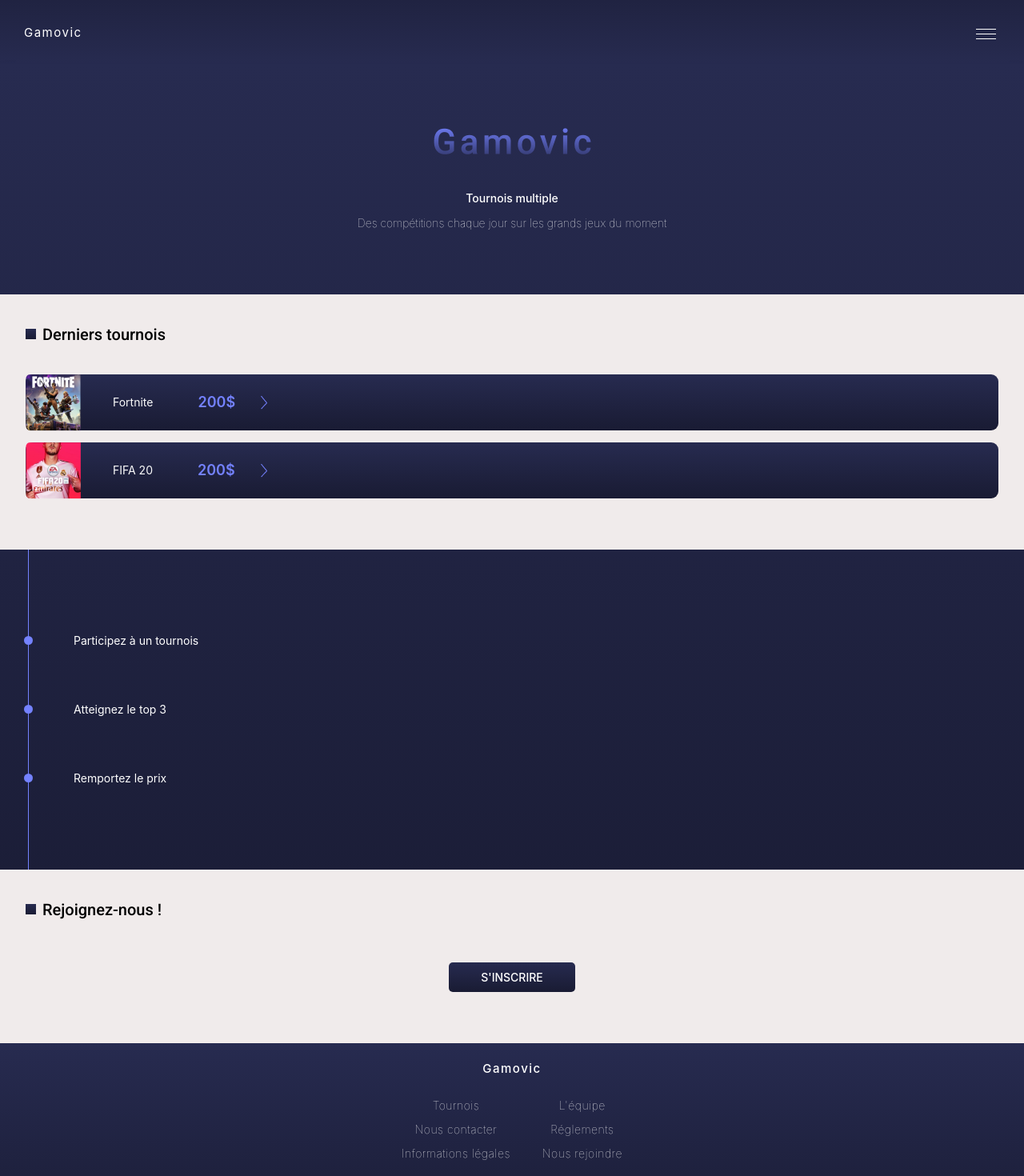
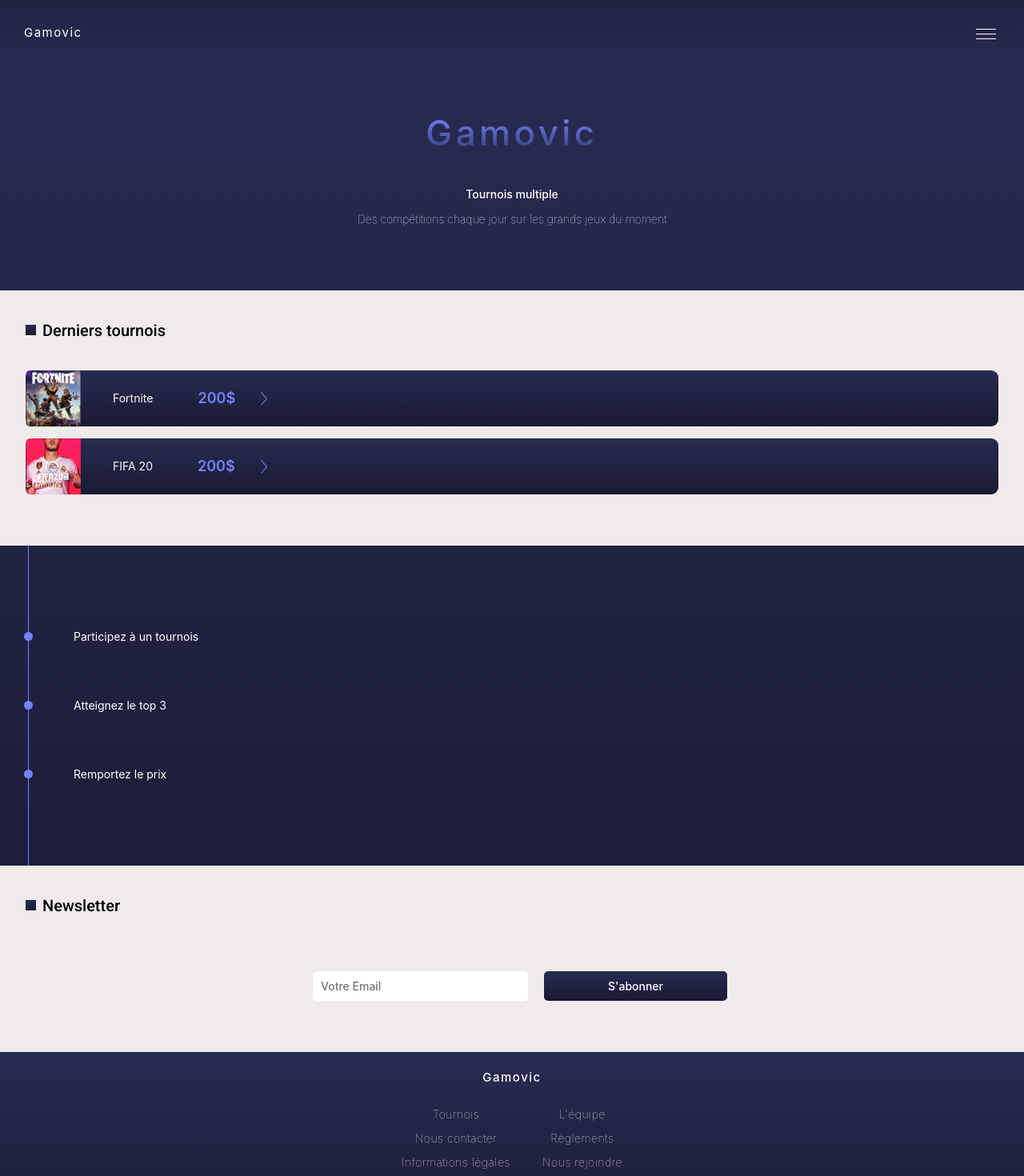
Before and after one commit to teddyboirin/gamovic, a React (Create React App) app: page / in a window 1280 px wide. Shown: the top 1470 px of the page at 80% size. Built offline with nearby package versions, Linux system fonts and the light colour scheme.

Commit message:
newsletter'

```diff
--- a/src/components/Header/Header.js
+++ b/src/components/Header/Header.js
@@ -33,8 +33,6 @@
       <ul>
         <li><a href="">Accueil</a></li>
         <li><a href="">Informations</a></li>
-        <li><a href="">Inscription</a></li>
-        <li><a href="">Connexion</a></li>
         <li><a href="">Nous contacter</a></li>
       </ul>
     </div>
--- a/src/components/Header/Header.scss
+++ b/src/components/Header/Header.scss
@@ -40,7 +40,7 @@
 .menu-open {
   position: absolute;
   width: 100%;
-  height: calc(100vh - 80px);
+  height: calc(100% - 80px);
   background: linear-gradient(190deg, #272B50 0%, #191B33 200%);
   display: flex;
   align-items: center;
--- a/src/components/Main/Main.js
+++ b/src/components/Main/Main.js
@@ -3,18 +3,26 @@
 import fortnite from '../../Asset/fortnite.png';
 import fifa from '../../Asset/fifa.png';
 import arrow from '../../Asset/arrow.png';
+import './Main.scss';
 
 
 
-import './Main.scss';
+class Main extends React.Component {
 
-class Main extends React.Component {
+    constructor(props) {
+        super(props);
+        this.state = {
+          value: 'Votre Email'
+        };
+    }
+
+
     render() {
         return (
             <main>
                 <div className="div_one">
 
-                    <img src={logo} alt="Gamovic" />
+                    <h1 className="logo">Gamovic</h1>
                     <h1>Tournois multiple</h1>
                     <p>Des compétitions chaque jour sur les grands jeux du moment</p>
 
@@ -65,11 +73,13 @@
                 <div className="titre_tournois">
 
                     <div className="carré"></div>
-                        <h1>Rejoignez-nous !</h1>
+                        <h1>Newsletter</h1>
                     </div>
 
-                    <button className="button_inscription">S'INSCRIRE</button>
-
+                    <form onSubmit={this.handleSubmit}>
+                    <input type="text" placeholder={this.state.value} className="input_text"/>
+                    <input type="submit" value="S'abonner" className="input_submit" />
+                    </form>
                 </div>
             </main>
 
--- a/src/components/Main/Main.scss
+++ b/src/components/Main/Main.scss
@@ -3,7 +3,7 @@
     box-shadow: 0px 9px 12px rgba(39, 43, 80, 0.3);
 
     .div_one {
-            padding: 10vh 0 0 0;
+            padding: 8vh 0 0 0;
             display: flex;
             flex-direction: column;
             align-items: center;
@@ -15,6 +15,18 @@
                 color: white;
                 margin: 6vh 0 2vh 0;
             }
+
+            .logo {
+                background: linear-gradient(#7482FF, #7482ff42);
+                -webkit-background-clip: text;
+                -webkit-text-fill-color: transparent;
+                letter-spacing: 0.1em;
+                font-size: 44px;
+                margin: 0;
+                font-family: -apple-system, BlinkMacSystemFont, 'Segoe UI', Roboto, Oxygen, Ubuntu, Cantarell, 'Open Sans', 'Helvetica Neue', sans-serif;
+            }
+
+
 
                 p {
                     margin: 0 14px 0 14px;
@@ -139,7 +151,7 @@
         background-color: #F0EBEB;
 
         .titre_tournois {
-            margin: 0 0 5vh 0;
+            margin: 0 0 7vh 0;
             display: flex;
             align-items: center;
 
@@ -159,12 +171,24 @@
             }
         }
 
-        .button_inscription {
+
+        .input_text {
+            border: none;
+            color: #272B50;
+            padding: 10px 40px 10px 10px;
+            font-size: 14px;
+            font-weight: 500;
+            font-family: -apple-system, BlinkMacSystemFont, 'Segoe UI', Roboto, Oxygen, Ubuntu, Cantarell, 'Open Sans', 'Helvetica Neue', sans-serif;
+            border-radius: 5px;
+            margin: 0 20px 0 20px;
+        }
+
+        .input_submit {
             margin: 2vh 0 0 0;
             border: none;
             background: linear-gradient(180deg, #272B50 0%, #191B33 100%);
             color: white;
-            padding: 10px 40px 10px 40px;
+            padding: 10px 80px 10px 80px;
             font-size: 14px;
             font-weight: 500;
             font-family: -apple-system, BlinkMacSystemFont, 'Segoe UI', Roboto, Oxygen, Ubuntu, Cantarell, 'Open Sans', 'Helvetica Neue', sans-serif;
```
Lines whose indentation alone changed are shown as unchanged.
